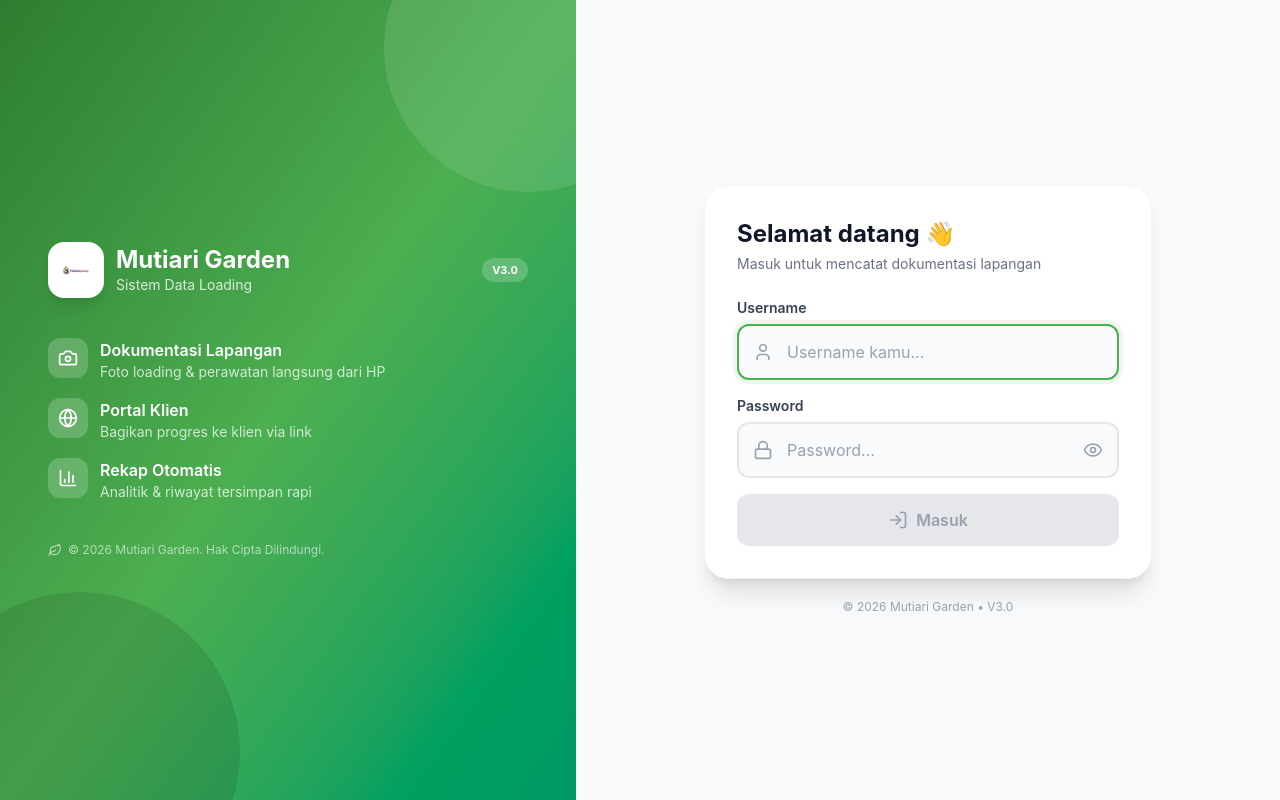
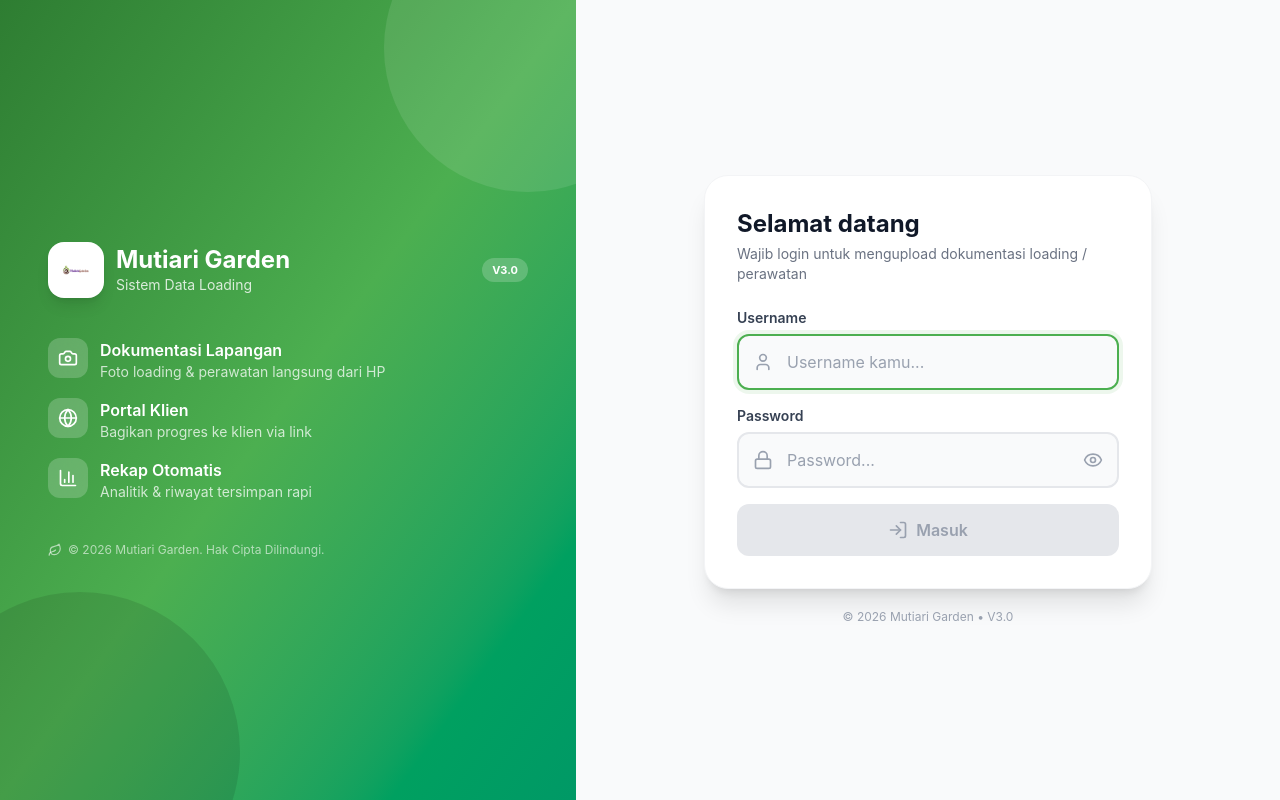
Before and after one commit to GodenID/Sistem-Data-Loading-MG, a React (Vite) app: page /login in a window 1280 px wide. Built offline with nearby package versions, Linux system fonts and the light colour scheme; no server answers.

Commit message:
Login: tanpa emoji, tegaskan wajib login untuk upload

```diff
--- a/src/pages/AdminLogin.jsx
+++ b/src/pages/AdminLogin.jsx
@@ -101,9 +101,9 @@ const AdminLogin = () => {
       <div className="flex-1 flex items-center justify-center px-4 py-8 sm:p-10">
         <div className="w-full max-w-md">
           <div className="bg-white rounded-3xl shadow-xl border border-gray-100 p-6 sm:p-8">
-            <h2 className="text-2xl font-bold text-gray-900">Selamat datang 👋</h2>
+            <h2 className="text-2xl font-bold text-gray-900">Selamat datang</h2>
             <p className="text-sm text-gray-500 mt-1 mb-6">
-              Masuk untuk mencatat dokumentasi lapangan
+              Wajib login untuk mengupload dokumentasi loading / perawatan
             </p>
 
             <form onSubmit={handleSubmit} className="space-y-4">
```
